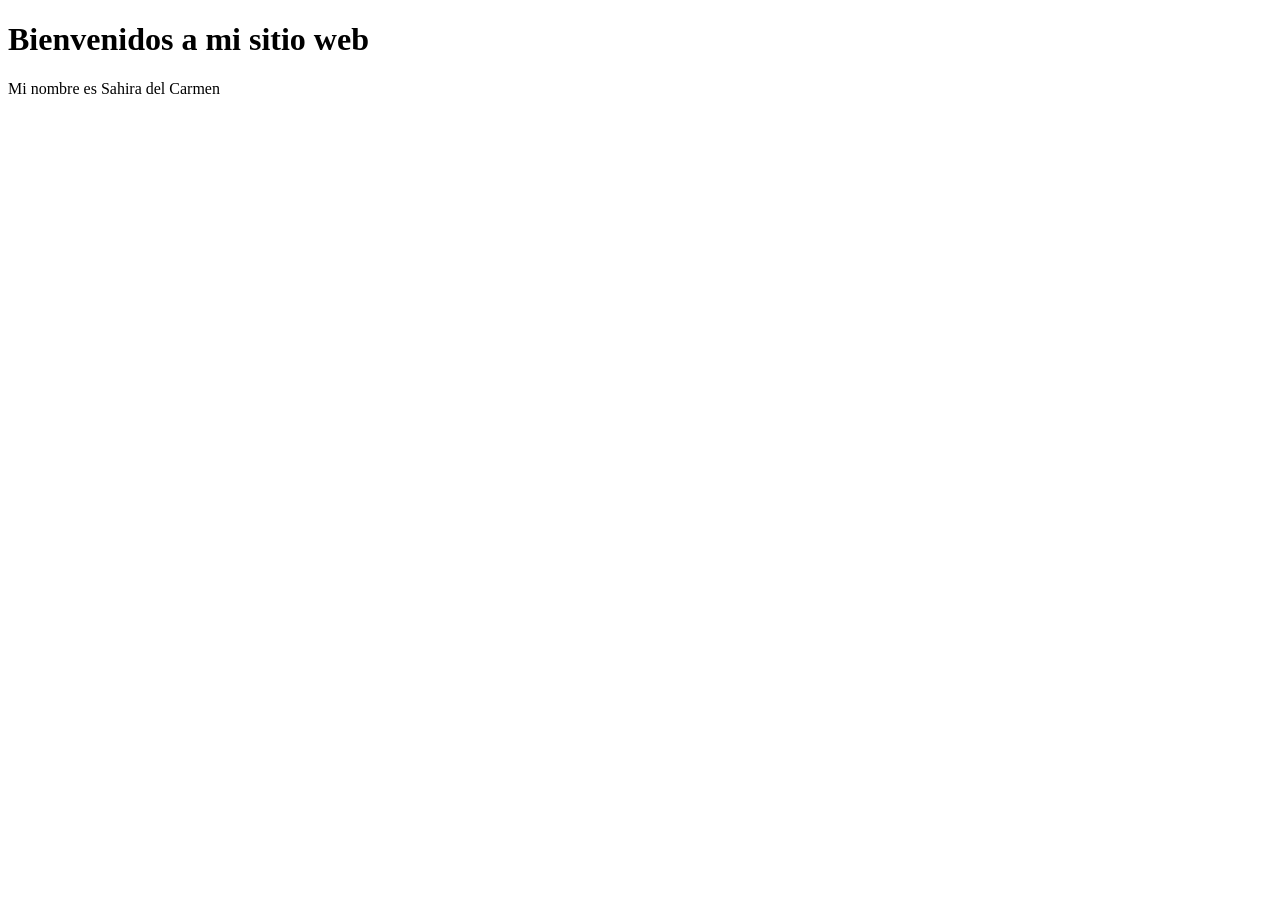
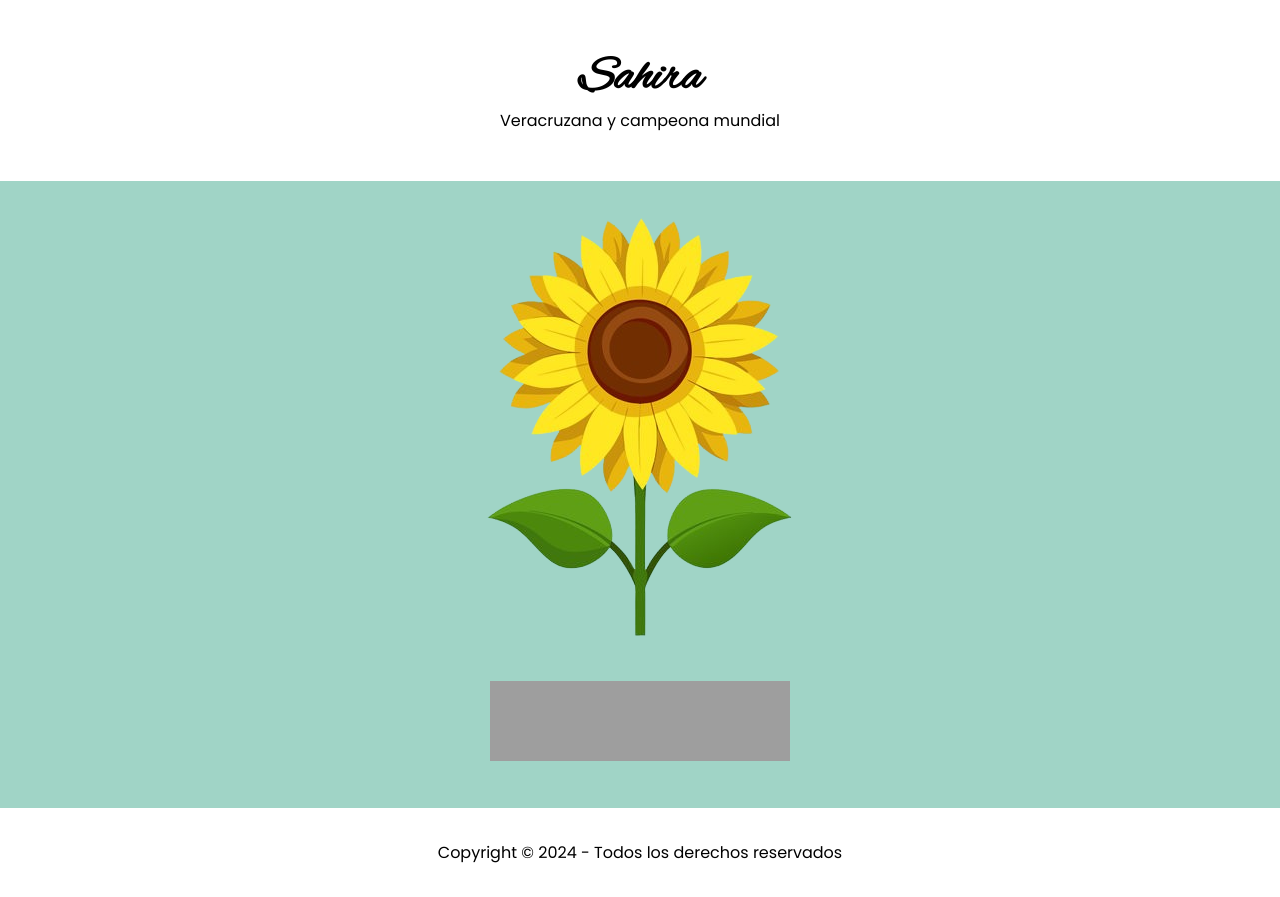
Before and after one commit to Sajira-hira/Sajira-hira.github.io, a plain HTML site: page index.html in a window 1280 px wide. Before the commit the page ends 800 px from the top, so only its background shows below. Drawn offline with Linux system fonts and the light colour scheme; grey boxes are pictures that could not be loaded.

Commit message:
Update Files

```diff
--- a/index.html
+++ b/index.html
@@ -1,12 +1,34 @@
 <!DOCTYPE html>
-<html>
+<html lang="es">
+
 <head>
-	<meta charset="utf-8">
-	<meta name="viewport" content="width=device-width, initial-scale=1">
-	<title>Sitio web persona de Sahira</title>
+	<meta charset="UTF-8">
+	<meta name="viewport" content="width=device-width, initial-scale=1.0">
+	<title>Sahira</title>
+	<link rel="preconnect" href="https://fonts.googleapis.com">
+	<link rel="preconnect" href="https://fonts.gstatic.com" crossorigin>
+	<link href="https://fonts.googleapis.com/css2?family=Alex+Brush&family=Poppins:wght@400;700&display=swap"
+		rel="stylesheet">
+	<link rel="stylesheet" href="styles.css">
+	<link rel="stylesheet" href="https://cdnjs.cloudflare.com/ajax/libs/font-awesome/5.15.3/css/all.min.css">
 </head>
+
 <body>
-	<h1>Bienvenidos a mi sitio web</h1>
-	<p>Mi nombre es Sahira del Carmen</p>
+	<header>
+		<h1>Sahira</h1>
+		<p>Veracruzana y campeona mundial</p>
+	</header>
+	<main>
+		<img src="girasol.png" alt="Girasol">
+		<div class="player-container">
+			<iframe src="https://open.spotify.com/embed/track/20FJlhMZhxGlsLCUVL1jYC" width="300" height="80"
+				frameborder="0" allowtransparency="true" allow="encrypted-media"></iframe>
+		</div>
+	</main>
+	<footer>
+		<p>Copyright &copy; 2024 - Todos los derechos reservados</p>
+	</footer>
+	<script src="script.js"></script>
 </body>
+
 </html>
--- /dev/null
+++ b/script.js
@@ -0,0 +1,14 @@
+const audio = document.getElementById('myAudio');
+
+function playPause() {
+    if (audio.paused) {
+        audio.play();
+    } else {
+        audio.pause();
+    }
+}
+
+function stop() {
+    audio.pause();
+    audio.currentTime = 0;
+}
--- /dev/null
+++ b/styles.css
@@ -0,0 +1,56 @@
+body {
+    font-family: 'Poppins', sans-serif;
+    margin: 0;
+    display: flex;
+    flex-direction: column;
+    min-height: 100vh;
+}
+
+header {
+    background-color: white;
+    text-align: center;
+    padding: 1rem;
+}
+
+h1 {
+    font-family: 'Alex Brush', cursive;
+    font-size: 3rem;
+    margin-bottom: -1rem;
+    /* Reducimos el margen inferior del h1 */
+}
+
+p {
+    margin-bottom: 2rem;
+}
+
+main {
+    flex-grow: 1;
+    display: flex;
+    flex-direction: column;
+    /* Coloca los elementos verticalmente */
+    justify-content: center;
+    align-items: center;
+    background-color: #A0D4C6;
+}
+
+img {
+    margin-top: 20px;
+    max-width: 80%;
+}
+
+footer {
+    background-color: white;
+    text-align: center;
+    padding: 1rem 1rem 0rem 1rem;
+}
+
+.player-container {
+    margin-top: 20px;
+    /* Espacio entre la imagen y el reproductor */
+    margin-bottom: 30px;
+    /* Espacio adicional entre el reproductor y la parte inferior del main */
+    text-align: center;
+    /* Centra el iframe horizontalmente */
+    padding: 10px;
+    /* Añade algo de espacio alrededor del reproductor */
+}
```
Also changed, not shown: girasol.png (added).
